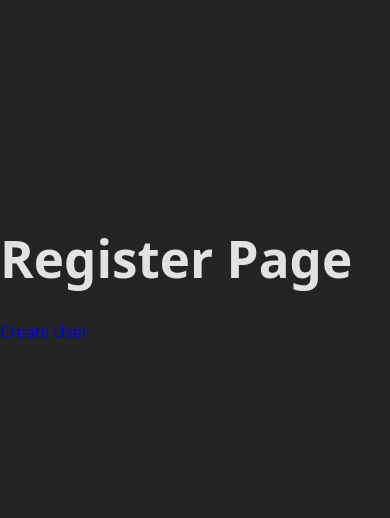
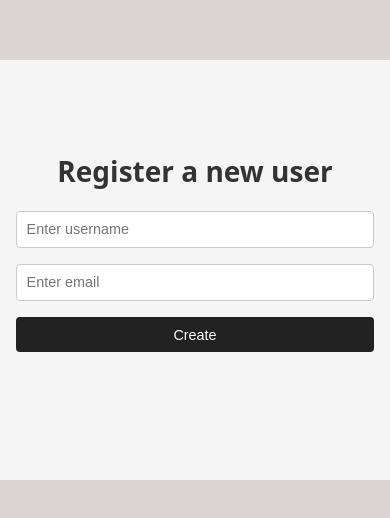
Before and after one commit to wanse-dev/PWA-2025-PARCIAL-2, a React (Vite) app: page / in a window 390 px wide. Shown: the part 152-670 px from the top of the page. Built offline with nearby package versions, Linux system fonts and the light colour scheme.

Commit message:
created register form with axios, joi and react hook form

```diff
--- a/package.json
+++ b/package.json
@@ -10,8 +10,12 @@
     "preview": "vite preview"
   },
   "dependencies": {
+    "@hookform/resolvers": "^5.1.1",
+    "axios": "^1.10.0",
+    "joi": "^17.13.3",
     "react": "^19.1.0",
     "react-dom": "^19.1.0",
+    "react-hook-form": "^7.60.0",
     "react-router": "^7.6.3"
   },
   "devDependencies": {
--- /dev/null
+++ b/src/config/axios.ts
@@ -0,0 +1,10 @@
+import axios from "axios";
+
+const axiosInstance = axios.create({
+  baseURL: "http://localhost:3000/api",
+  headers: {
+    "Content-Type": "application/json",
+  },
+});
+
+export default axiosInstance;
--- a/src/index.css
+++ b/src/index.css
@@ -1,11 +1,16 @@
+* {
+  box-sizing: border-box;
+  margin: 0;
+}
+
 :root {
-  font-family: system-ui, Avenir, Helvetica, Arial, sans-serif;
+  font-family: system-ui, Helvetica, Arial, sans-serif;
   line-height: 1.5;
   font-weight: 400;
 
   color-scheme: light dark;
-  color: rgba(255, 255, 255, 0.87);
-  background-color: #242424;
+  color: rgba(36, 36, 36, 0.87);
+  background-color: #dad4d4;
 
   font-synthesis: none;
   text-rendering: optimizeLegibility;
@@ -13,19 +18,36 @@
   -moz-osx-font-smoothing: grayscale;
 }
 
-a {
-  text-decoration: inherit;
-}
+#root {
+  min-height: 100vh;
+  width: 100%;
 
-body {
-  margin: 0;
   display: flex;
-  place-items: center;
-  min-width: 320px;
-  min-height: 100vh;
+  justify-content: center;
+  align-items: center;
 }
 
 h1 {
+  color: #222;
+
   font-size: 3.2em;
   line-height: 1.1;
 }
+
+h2 {
+  color: #888;
+
+  font-size: 2.8em;
+  line-height: 1.1;
+}
+
+a {
+  text-decoration: inherit;
+
+  color: #fff;
+  background-color: #222;
+}
+a:hover {
+  background-color: #333;
+  transition: 0.3s background-color;
+}
--- a/src/pages/register/Register.css
+++ b/src/pages/register/Register.css
@@ -0,0 +1,93 @@
+.register {
+  display: flex;
+  justify-content: center;
+  align-items: center;
+  flex-direction: column;
+  width: 100%;
+  max-width: 600px;
+  margin: 0 auto;
+  padding: 6rem 1rem;
+  box-sizing: border-box;
+  background-color: #f5f5f5;
+  border-radius: .5rem;
+}
+
+.register h1 {
+  font-size: 2rem;
+  margin-bottom: 1.5rem;
+  text-align: center;
+  color: #333;
+  user-select: none;
+}
+
+.register form {
+  display: flex;
+  flex-direction: column;
+  gap: 1rem;
+  width: 100%;
+  max-width: 400px;
+  margin-bottom: 2rem;
+}
+
+.register input {
+  padding: 0.75rem;
+  border: 1px solid #ccc;
+  border-radius: 0.25rem;
+  width: 100%;
+  box-sizing: border-box;
+  font-size: 1rem;
+  transition: border-color 0.3s ease;
+}
+
+.register input:focus {
+  outline: none;
+  border-color: #0353a9;
+  box-shadow: 0 0 5px rgba(0, 123, 255, 0.3);
+}
+
+.register .submit-button {
+  padding: 0.75rem;
+  color: #fff;
+  background-color: #222;
+  border: none;
+  border-radius: 0.25rem;
+  cursor: pointer;
+  user-select: none;
+  font-size: 1rem;
+  transition: background-color 0.3s ease;
+}
+
+.register .submit-button:hover {
+  background-color: #0353a9;
+}
+
+.register span {
+  color: #dc3545;
+  font-size: .9rem;
+  margin-top: -0.5rem;
+  user-select: none;
+}
+
+@media (max-width: 600px) {
+  .register {
+    padding: 6rem 0.5rem;
+    border-radius: 0;
+  }
+
+  .register form {
+    max-width: 100%;
+    padding: 0 0.5rem;
+  }
+
+  .register h1 {
+    font-size: 1.75rem;
+  }
+}
+
+@media (max-width: 400px) {
+  .register input,
+  .register .submit-button {
+    padding: 0.6rem;
+    font-size: 0.9rem;
+  }
+}
--- a/src/pages/register/Register.tsx
+++ b/src/pages/register/Register.tsx
@@ -1,11 +1,78 @@
 import "./Register.css";
-import { Link } from "react-router";
+import { useNavigate } from "react-router";
+import { useForm } from "react-hook-form";
+import { joiResolver } from "@hookform/resolvers/joi";
+import Joi from "joi";
+import axiosInstance from "../../config/axios";
+
+type RegisterFormInputs = {
+  username: string;
+  email: string;
+};
+
+const validationsSchema = Joi.object<RegisterFormInputs>({
+  username: Joi.string().required().messages({
+    "string.empty": "Username is required",
+  }),
+  email: Joi.string()
+    .email({ tlds: { allow: false } }) // sin esta config, joi me tiraba errores. Tuve que habilitar el uso de TLDs.
+    .required()
+    .messages({
+      "string.email": "Invalid email format",
+      "string.empty": "Email is required",
+    }),
+});
 
 export const Register = () => {
+  const {
+    register,
+    handleSubmit,
+    formState: { errors },
+  } = useForm<RegisterFormInputs>({
+    resolver: joiResolver(validationsSchema),
+  });
+
+  const navigate = useNavigate(); // con navigate me ahorro de usar Link, y me permite usarlo en onSubmit.
+
+  const onSubmit = async (data: RegisterFormInputs) => {
+    const sendData = {
+      username: data.username,
+      email: data.email,
+    };
+    try {
+      const response = await axiosInstance.post(
+        "http://localhost:3000/api/users",
+        sendData
+      );
+      console.log("User created:", response.data);
+      navigate("/post");
+    } catch (err) {
+      console.error("Error creating user:", err);
+    }
+  };
+
   return (
-    <>
-      <h1>Register Page</h1>
-      <Link to="/posts">Create User</Link>
-    </>
+    <div className="register">
+      <h1>Register a new user</h1>
+      <form onSubmit={handleSubmit(onSubmit)}>
+        <input
+          {...register("username")}
+          className="text-input"
+          placeholder="Enter username"
+        />
+        {errors.username && <span>{errors.username.message}</span>}
+
+        <input
+          {...register("email")}
+          className="text-input"
+          placeholder="Enter email"
+        />
+        {errors.email && <span>{errors.email.message}</span>}
+
+        <button type="submit" className="submit-button">
+          Create
+        </button>
+      </form>
+    </div>
   );
 };
```
Also changed, not shown: 1 other file (tests, documents, lock files or other folders).
